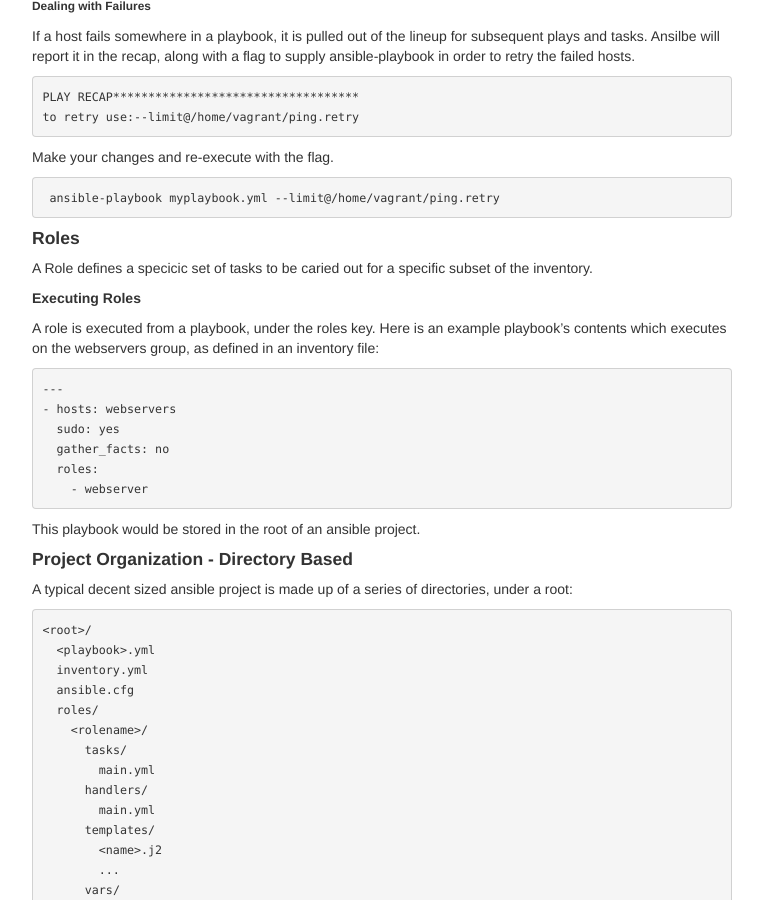
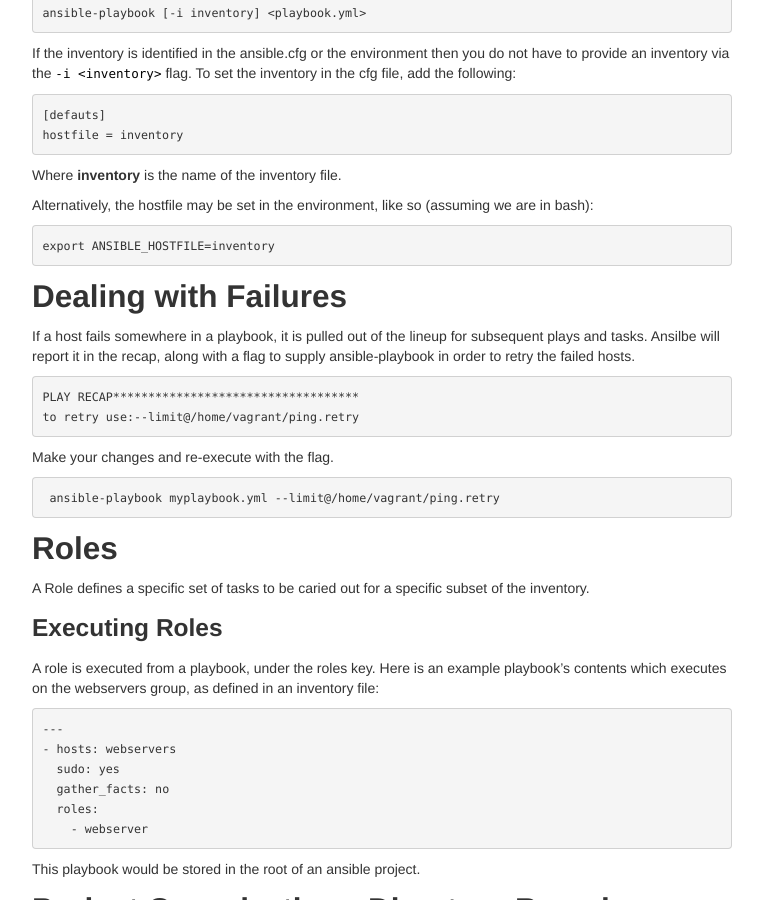
Before and after one commit to jlgerber/jlgerber.github.io, a Jekyll site: the page built from pages/devops/ansible.md, in a window 1280 px wide and 900 px high, scrolled down 4302 px. Shown: the whole window, without its empty margins (258-1021 px from the left). Built offline with Jekyll 4.4.1, drawn with Linux system fonts in a browser that asks for light colours; our own code applies the rules of GitHub Pages for plain Markdown files; some of the changed text lies outside the part shown.

Commit message:
updates ansible levels

````diff
--- a/pages/devops/ansible.md
+++ b/pages/devops/ansible.md
@@ -1,9 +1,9 @@
-### Ansible
+# Ansible
 Ansible is an configuration management framework. Unlike other popular frameworks, it does not run a persistent daemon on each target machine, making it more suitable for deployments than state management. However, it also does not need to be installed on target machines; only on the server from which you will be running playbooks. This server is commonly referred to as the *Ansible Control Server*, although server is a misnomer, as often a lowly laptop plays the role.
 
 The only thing which Ansible truly needs on the target machines are an ssh server and python2.7.
 
-#### Add hoc
+## Add hoc
 Ansible may be run from the command line, specifying an inventory file, a host or hosts from the file, and a module to run directly. EGs. Inventory files are covered later, but at their simplest, they are just a list of machines to operate on.
 
 For example, to ping all the machines in the inventory file:
@@ -14,16 +14,17 @@ And to gather facts on all of the machines:
 ```
 ansible  -i inventory -m setup all
 ```
-###### Passing arguments to modules
+
+## Passing arguments to modules
 You can pass arguments to modules using the ```-a``` flag. Arguments are formated as ```key=value``` pairs, space seprated and all encased in quotes. EG (assuming there is a db2 in the inventory):
 ```
 ansible -i inventory -m setup -a 'filter=ansible_*' db1
 ```
 
-### Inventory Files
+# Inventory Files
 Inventory files are used to describe and group the available machines upon which we would like ansible to run.
 
-#### Inventory File Features
+## Inventory File Features
 - groups
 - groups of groups
 - behavior parameters
@@ -31,13 +32,13 @@ Inventory files are used to describe and group the available machines upon which
 - support for multiple files
 - static/dynamic
 
-###### Machines
+## Machines
 Machines may be set at the top of the inventory, without any grouping. These machines should either be fully qualified, or ahve their ip addresses specified explicitly (which we will see later).
 ```
 web1.company.com
 web2.company.com
 ```
-###### Groups
+## Groups
 Target machines may be grouped together. A group is defined as a list of machine names, one per line, under a group name, encased in *[]*.
 
 For Example,
@@ -49,7 +50,7 @@ db2.company.com
 
 defines two target machines (db1.company.com and db2.company.com) under a db group. You may refer to the *db* group in lieu of a specific host, in a play's *hosts:* key.
 
-##### Groups of Groups
+### Groups of Groups
 
 You can define a group of groups by using the *:children* modifier when defining a parent group name. For example:
 ```
@@ -65,7 +66,7 @@ web2
 dbs
 webs
 ```
-#### Behavior Parameters
+## Behavior Parameters
 Behavior parameters can be set either on individual servers like so:
 ```
 db1 ansible_ssh_user=jlgerber ansible_ssh_pass=foobar
@@ -89,7 +90,7 @@ web1
 db1
 ```
 
-#### Plays, Tasks, Handlers and Playbooks
+## Plays, Tasks, Handlers and Playbooks
 Playbooks contain plays.
 Plays contain tasks
 Tasks call modules.
@@ -98,7 +99,7 @@ Tasks run sequentially
 
 Handlers are triggered by tasksm adn are run once, at the end of plays.
 
-##### Plays
+### Plays
 Each play maps hosts to tasks. A play may have multiple tasks. Plays are generally stored in playbooks. A play is represented in a playbook as a yaml block which starts with a host and defines a block of tasks:
 
 ```
@@ -122,7 +123,7 @@ Plays may declare a number of additional properties. They may declare variables
     httpd_port: 80
     db_name: yaams
 ```
-##### Tasks
+### Tasks
 Tasks are provided as a list of dictionaries under the ```tasks``` key.
 Each task starts with a ```name:``` parameter, which provides a human readable description of the task.
 Following the name, the module name appears, along with one or more <key>=<value> pairs configuring the module. For example:
@@ -131,7 +132,7 @@ Following the name, the module name appears, along with one or more <key>=<value
   yum: name=http state=present
 ```
 
-##### Modules
+### Modules
 Each task executes a module. Modules are documented on ```docs.ansible.com``` and may be introspected on the command line.
 To get a list of modules:
 ```
@@ -144,7 +145,7 @@ eg
 ansible-doc git
 ```
 
-##### Handlers
+### Handlers
 Handlers look like tasks. They each have a name and a module invocation:
 
 ```
@@ -161,7 +162,7 @@ tasks:
     notify:
       - restart apache
 ```
-##### Playbooks
+### Playbooks
 Playbooks contain one or more plays:
 ```
 ---
@@ -181,7 +182,7 @@ Playbooks contain one or more plays:
     - name: Start mariadb
       service: name=mariadb state=started
 ```
-###### Executing Playbooks
+## Executing Playbooks
 A playbook is executed using the ```ansible-playbook``` command like so:
 ```
 ansible-playbook [-i inventory] <playbook.yml>
@@ -197,7 +198,7 @@ Alternatively, the hostfile may be set in the environment, like so (assuming we
 ```
 export ANSIBLE_HOSTFILE=inventory
 ```
-###### Dealing with Failures
+## Dealing with Failures
 If a host fails somewhere in a playbook, it is pulled out of the lineup for subsequent plays and tasks. Ansilbe will report it in the recap, along with a flag to supply ansible-playbook in order to retry the failed hosts.
 ```
 PLAY RECAP***********************************
@@ -208,10 +209,10 @@ to retry use:--limit@/home/vagrant/ping.retry
  ansible-playbook myplaybook.yml --limit@/home/vagrant/ping.retry
  ```
 
-#### Roles
-A Role defines a specicic set of tasks to be caried out for a specific subset of the inventory.
+## Roles
+A Role defines a specific set of tasks to be caried out for a specific subset of the inventory.
 
-##### Executing Roles
+### Executing Roles
 A role is executed from a playbook, under the roles key. Here is an example playbook's contents which executes on the webservers group, as defined in an inventory file:
 ```
 ---
@@ -224,7 +225,7 @@ A role is executed from a playbook, under the roles key. Here is an example play
 
 This playbook would be stored in the root of an ansible project.
 
-#### Project Organization - Directory Based
+## Project Organization - Directory Based
 
 A typical decent sized ansible project is made up of a series of directories, under a root:
 
@@ -245,7 +246,7 @@ A typical decent sized ansible project is made up of a series of directories, un
       vars/
         main.yml
 ```
-##### playbooks
+### playbooks
 You can have multiple playbooks but only one playbook will be executed, per your ```ansible-playbook <playbook>.yml``` command. You can aggregate playbooks via the ```include``` directive. For example, given a master playbook, and a couple of secondary playbooks( webserver.yml and dbserver.yml ):
 
 ```
@@ -260,7 +261,7 @@ You can have multiple playbooks but only one playbook will be executed, per your
 - include: dbserver.yml
 ```
 
-##### tasks subdirectories
+### tasks subdirectories
 
 The handlers, templates, and vars directories under ```roles/<rolename>``` are optional; if you dont have any handlers, vars, or templates, you don't have to create them. Just create each directory when needed.
 
@@ -270,24 +271,27 @@ You can break up the tasks by creating additional yml files, and including them
 - include: snmp.yml
 - include: syslog.yml
 ```
-#### Ansible Galaxy
+
+## Ansible Galaxy
 Ansible hosts a [website](https://galaxy.ansible.com) where users upload and rate roles. It is [well documented here.](http://docs.ansible.com/ansible/latest/galaxy.html#ansible-galaxy).
 
 Ansible galaxy roles may be installed locally using the ```ansible-galaxy``` command.
-##### Commands
-###### delete
+
+# Commands
+
+## delete
 The delete command requires that you first authenticate using the login command. Once authenticated you can remove a role from the Galaxy web site. You are only allowed to remove roles where you have access to the repository in GitHub.
 
-###### import
+## import
 The import command requires that you first authenticate using the login command. Once authenticated you can import any GitHub repository that you own or have been granted access.
 
-###### info
+## info
 Get more infomration about a given role:
 ```
 ansible-galaxy info geerlinggut.elasticsearch
 ```
 
-###### init
+## init
 Use the init command to initialize the base structure of a new role, saving time on creating the various directories and main.yml files a role requires
 
 ```
@@ -312,7 +316,7 @@ vars/
     main.yml
 ```
 
-###### install
+## install
 
 You can install roles from the Galaxy server locally using this subcommand. EG:
 ```
@@ -320,7 +324,8 @@ ansible-galaxy install username.role_name
 eg
 ansible-galaxy install geerlingguy.elasticsearch
 ```
-####### roles_path
+
+### roles_path
 
 By default, Ansible downloads roles to the path specified by the environment variable ANSIBLE_ROLES_PATH. This can be set to a series of directories (i.e. /etc/ansible/roles:~/.ansible/roles), in which case the first writable path will be used. When Ansible is first installed it defaults to /etc/ansible/roles, which requires root privileges.
 
@@ -328,7 +333,8 @@ You can override this by setting the environment variable in your session, defin
 ```
 ansible-galaxy install --roles-path . geerlingguy.apache
 ```
-####### specify a version
+
+### specify a version
 You can specify a version using the following syntax:
 ```
  ansible-galaxy install geerlingguy.apache,v1.0.0
@@ -337,26 +343,27 @@ It’s also possible to point directly to the git repository and specify a branc
 ```
 ansible-galaxy install git+https://github.com/geerlingguy/ansible-role-apache.git,0b7cd353c0250e87a26e0499e59e7fd265cc2f25
 ```
-###### list
+## list
 List installed roles.
 
-###### login
+## login
 Using the ```import```, ```delete``` and ```setup``` commands to manage your roles on the Galaxy website requires authentication, and the login command can be used to do just that. Before you can use the login command, you must create an account on the Galaxy website.
 
-###### remove
+## remove
 Delete a role from somewhere in the role path.
 
-###### search
+## search
 Search for roles on Galaxy. There are a number of tags which modify the search behavior, including ```--author```, ```--galaxy-tags```, and ```--platforms```. Here is a search example:
 ```
  ansible-galaxy search elasticsearch --author geerlingguy
  ```
  The main weakness of this command is that one cannot sort by categories like one can on the website.
 
-###### setup
+## setup
 
-#### Installation Notes
-##### Upgrades on OS X
+### Installation Notes
+
+#### Upgrades on OS X
 I was force to use the following command to upgrade ansible, as a straight ```pip install ansible --upgrade``` threw an exception.
 
 ```
````
